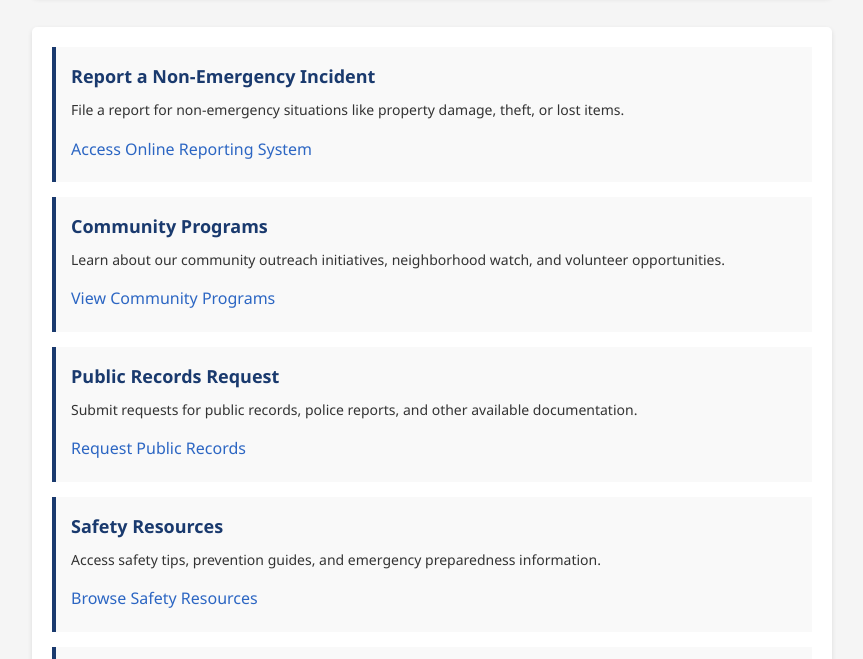
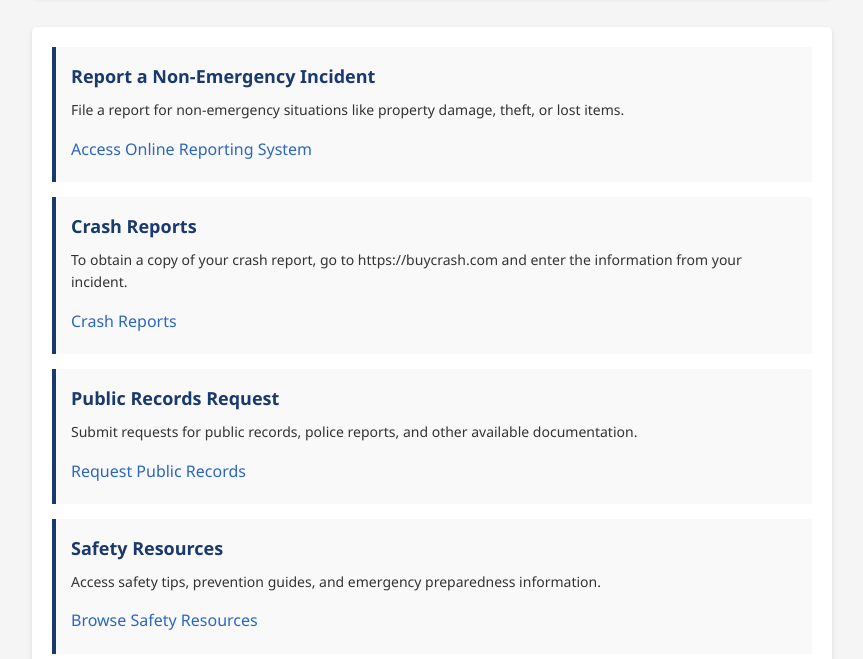
Before and after one commit to rbyers87/papdlinks, a plain HTML site: page index.html in a window 1280 px wide. Shown: the part 138-797 px from the top of the page, without its empty margins (208-1071 px from the left). Drawn offline with Linux system fonts and the light colour scheme.

Commit message:
Update index.html

```diff
--- a/index.html
+++ b/index.html
@@ -121,9 +121,9 @@
         </div>
 
         <div class="link-item">
-            <h2>Community Programs</h2>
-            <p>Learn about our community outreach initiatives, neighborhood watch, and volunteer opportunities.</p>
-            <a href="redirect-community.html">View Community Programs</a>
+            <h2>Crash Reports</h2>
+            <p>To obtain a copy of your crash report, go to https://buycrash.com and enter the information from your incident.</p>
+            <a href="redirect-crash.html">Crash Reports</a>
         </div>
 
         <div class="link-item">
```
